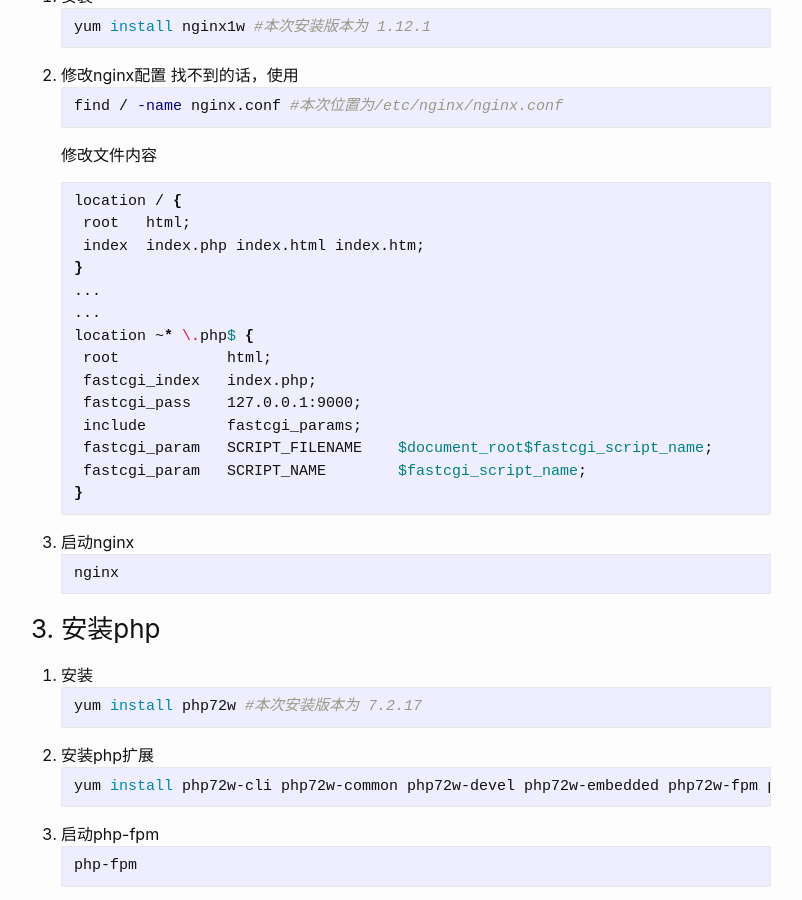
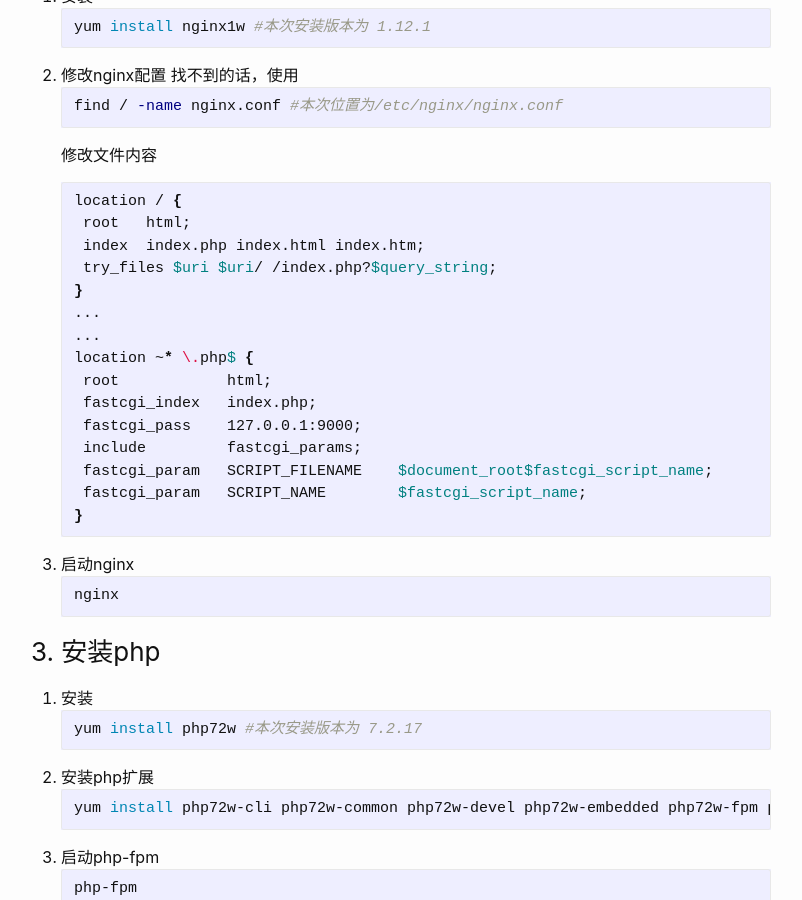
Before and after one commit to KK-ZHUANG/kk-zhuang.github.io, a Jekyll site: the page built from _posts/2019-06-10-Quickly Build Laravel Environment Of Aliyun.md, in a window 1280 px wide and 900 px high, scrolled down 624 px. Shown: the whole window, without its empty margins (239-1041 px from the left). Built offline with Jekyll 4.4.1, drawn with Linux system fonts in a browser that asks for light colours; nearby versions of some CDN libraries.

Commit message:
edit posts

```diff
--- a/_posts/2019-06-10-Quickly Build Laravel Environment Of Aliyun.md
+++ b/_posts/2019-06-10-Quickly Build Laravel Environment Of Aliyun.md
@@ -32,6 +32,7 @@ find / -name nginx.conf #本次位置为/etc/nginx/nginx.conf
 location / {
     root   html;
     index  index.php index.html index.htm;
+    try_files $uri $uri/ /index.php?$query_string;
 }
 ...
 ...
```
